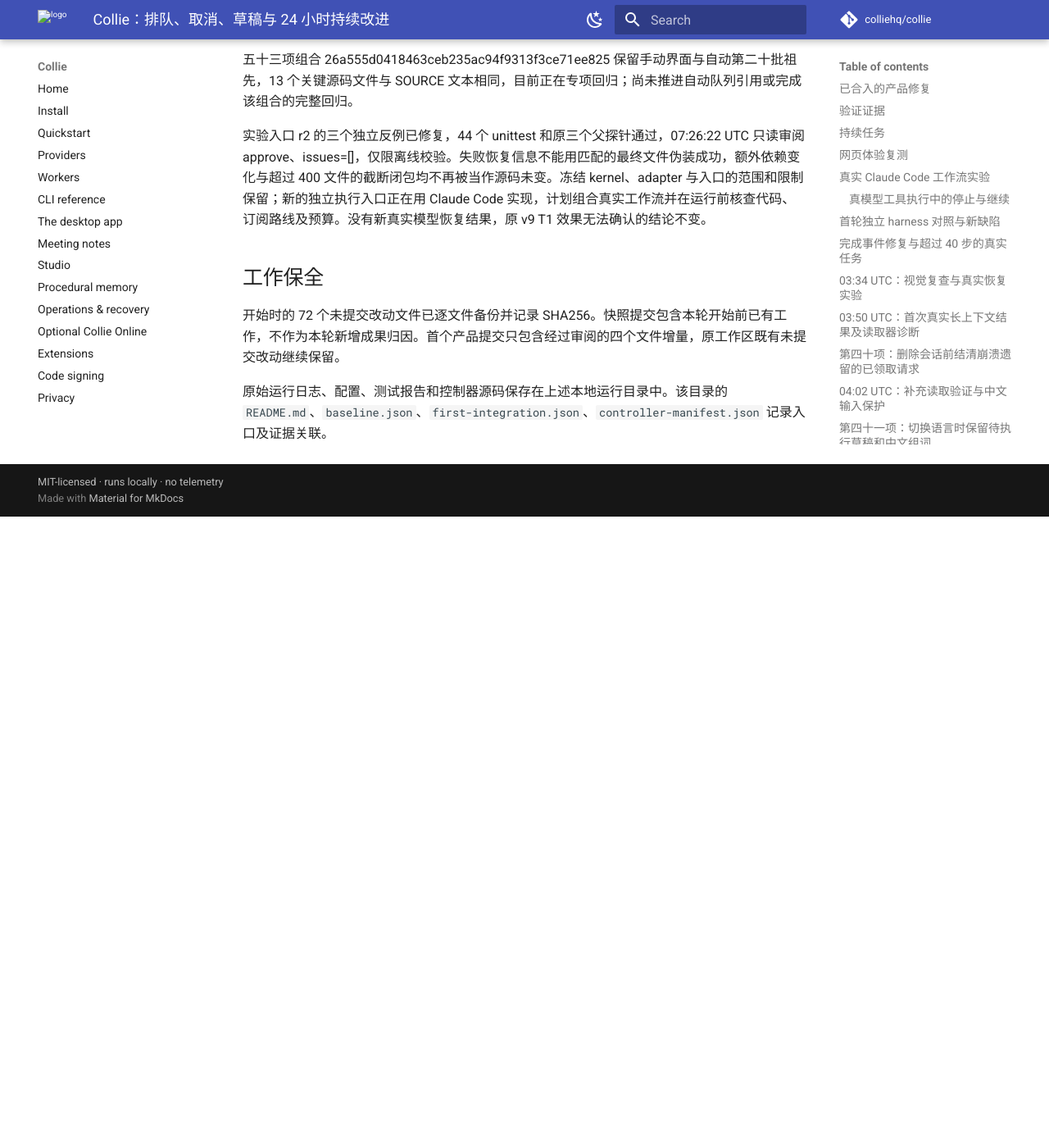
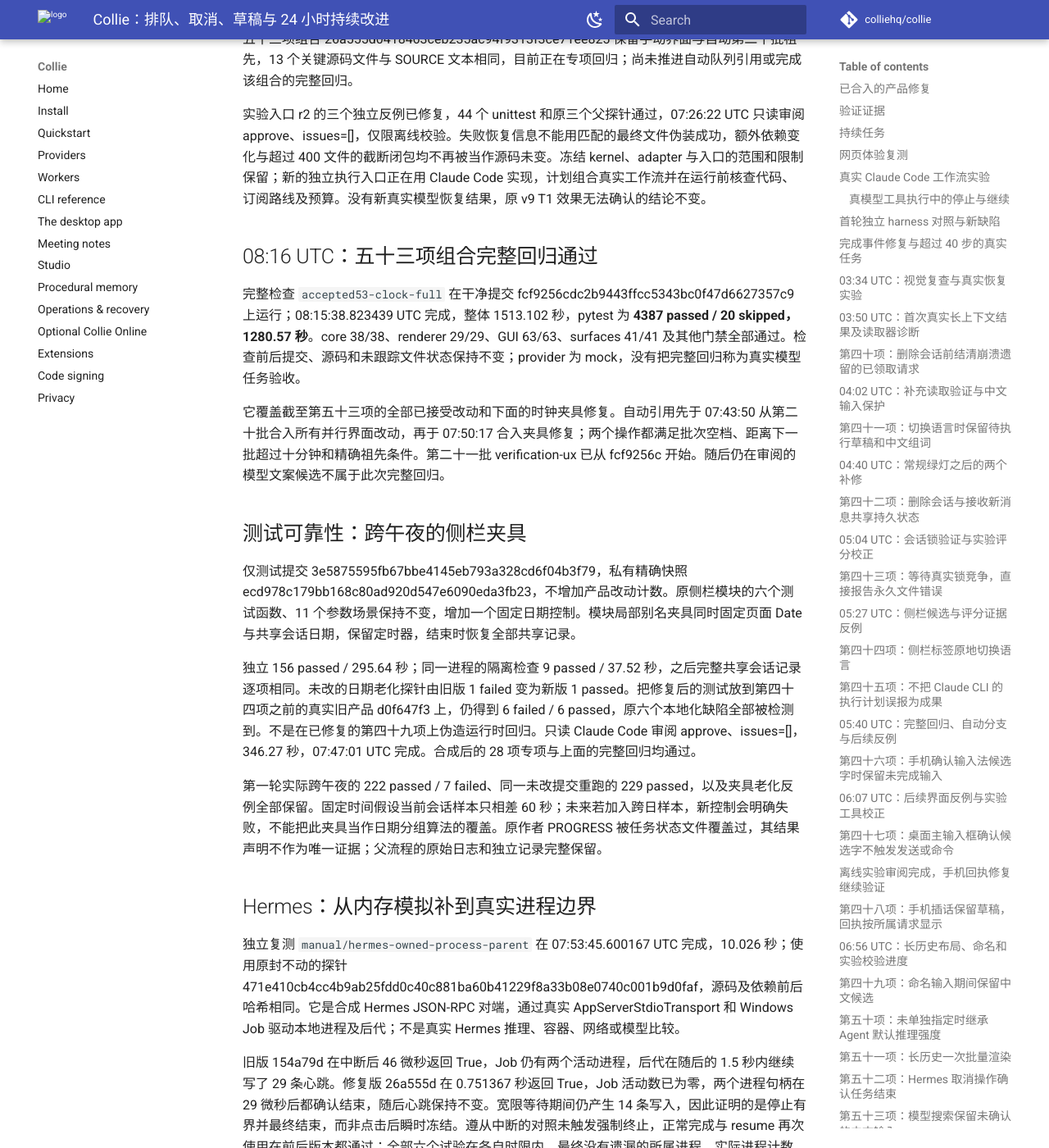
Before and after one commit to colliehq/collie, an MkDocs documentation site: the page built from docs/product-evolution-2026-09-13.md, in a window 1280 px wide and 1400 px high, scrolled down 41550 px. Shown: the whole window at 82% size. Built offline with MkDocs 1.6.1 and Material for MkDocs 9.7.7, drawn with Linux system fonts in a browser that asks for light colours; comment, search, counter and statistics services are not loaded; before the commit the page ends 42180 px from its top, so only the background shows below that; some of the changed text lies outside the part shown.

Commit message:
docs: record full regression and process cancellation evidence

```diff
--- a/docs/product-evolution-2026-09-13.md
+++ b/docs/product-evolution-2026-09-13.md
@@ -2,7 +2,7 @@
 
 本轮从 2026-09-13 05:15 PDT 开始，后台任务截止于 2026-09-14 05:15 PDT。
 
-五十三项产品改动已提交。新增命名和模型选择器的中文输入保护、默认推理强度继承、长历史批量渲染，以及 Hermes 停止确认。最新完成的完整回归是自动第十九批：4329 passed / 20 skipped，包含截至第四十六项的基线与第五十项推理强度修复；不包含其后独立合入的界面改动和 Hermes 修复。当前五十三项干净组合正在专项回归。跨午夜的七个失败已定位为测试时钟漂移，同一未改源码完整重跑原专项得到 229 passed；夹具修复独立验证中。长任务实验的三层校验已获限定范围的离线审阅，实际执行入口仍在实现，尚无新的真实恢复成功或跨 harness 排名结论。
+五十三项产品改动已提交，另有侧栏测试时钟修复。包含全部这些改动的干净组合 fcf9256c 已于 08:15:38 UTC 通过完整回归：4387 passed / 20 skipped，GUI 63/63、跨界面 41/41，其他门禁全部通过。Hermes 取消修复也通过独立真实本地进程复测：合成协议对端及其后代被终止，正常完成和再次使用的对照通过。中文模型窗口的文案修复通过独立输入保全探针，正在专项回归与审阅，尚未计入产品提交或完整回归。新的长任务实验入口已被独立反例发现证据覆盖和源码身份缺陷，修复中，尚无新的真实恢复成功或跨 harness 排名结论。
 
 ## 已合入的产品修复
 
@@ -576,6 +576,34 @@ v9 的实验路由现保留产品内建 claude-agent-sdk 身份，在自己的
 
 实验入口 r2 的三个独立反例已修复，44 个 unittest 和原三个父探针通过，07:26:22 UTC 只读审阅 approve、issues=[]，仅限离线校验。失败恢复信息不能用匹配的最终文件伪装成功，额外依赖变化与超过 400 文件的截断闭包均不再被当作源码未变。冻结 kernel、adapter 与入口的范围和限制保留；新的独立执行入口正在用 Claude Code 实现，计划组合真实工作流并在运行前核查代码、订阅路线及预算。没有新真实模型恢复结果，原 v9 T1 效果无法确认的结论不变。
 
+## 08:16 UTC：五十三项组合完整回归通过
+
+完整检查 `accepted53-clock-full` 在干净提交 fcf9256cdc2b9443ffcc5343bc0f47d6627357c9 上运行；08:15:38.823439 UTC 完成，整体 1513.102 秒，pytest 为 **4387 passed / 20 skipped，1280.57 秒**。core 38/38、renderer 29/29、GUI 63/63、surfaces 41/41 及其他门禁全部通过。检查前后提交、源码和未跟踪文件状态保持不变；provider 为 mock，没有把完整回归称为真实模型任务验收。
+
+它覆盖截至第五十三项的全部已接受改动和下面的时钟夹具修复。自动引用先于 07:43:50 从第二十批合入所有并行界面改动，再于 07:50:17 合入夹具修复；两个操作都满足批次空档、距离下一批超过十分钟和精确祖先条件。第二十一批 verification-ux 已从 fcf9256c 开始。随后仍在审阅的模型文案候选不属于此次完整回归。
+
+## 测试可靠性：跨午夜的侧栏夹具
+
+仅测试提交 3e5875595fb67bbe4145eb793a328cd6f04b3f79，私有精确快照 ecd978c179bb168c80ad920d547e6090eda3fb23，不增加产品改动计数。原侧栏模块的六个测试函数、11 个参数场景保持不变，增加一个固定日期控制。模块局部别名夹具同时固定页面 Date 与共享会话日期，保留定时器，结束时恢复全部共享记录。
+
+独立 156 passed / 295.64 秒；同一进程的隔离检查 9 passed / 37.52 秒，之后完整共享会话记录逐项相同。未改的日期老化探针由旧版 1 failed 变为新版 1 passed。把修复后的测试放到第四十四项之前的真实旧产品 d0f647f3 上，仍得到 6 failed / 6 passed，原六个本地化缺陷全部被检测到。不是在已修复的第四十九项上伪造运行时回归。只读 Claude Code 审阅 approve、issues=[]，346.27 秒，07:47:01 UTC 完成。合成后的 28 项专项与上面的完整回归均通过。
+
+第一轮实际跨午夜的 222 passed / 7 failed、同一未改提交重跑的 229 passed，以及夹具老化反例全部保留。固定时间假设当前会话样本只相差 60 秒；未来若加入跨日样本，新控制会明确失败，不能把此夹具当作日期分组算法的覆盖。原作者 PROGRESS 被任务状态文件覆盖过，其结果声明不作为唯一证据；父流程的原始日志和独立记录完整保留。
+
+## Hermes：从内存模拟补到真实进程边界
+
+独立复测 `manual/hermes-owned-process-parent` 在 07:53:45.600167 UTC 完成，10.026 秒；使用原封不动的探针 471e410cb4cc4b9ab25fdd0c40c881ba60b41229f8a33b08e0740c001b9d0faf，源码及依赖前后哈希相同。它是合成 Hermes JSON-RPC 对端，通过真实 AppServerStdioTransport 和 Windows Job 驱动本地进程及后代；不是真实 Hermes 推理、容器、网络或模型比较。
+
+旧版 154a79d 在中断后 46 微秒返回 True，Job 仍有两个活动进程，后代在随后的 1.5 秒内继续写了 29 条心跳。修复版 26a555d 在 0.751367 秒返回 True，Job 活动数已为零，两个进程句柄在 29 微秒后都确认结束，随后心跳保持不变。宽限等待期间仍产生 14 条写入，因此证明的是停止有界并最终结束，而非点击后瞬时冻结。遵从中断的对照未触发强制终止，正常完成与 resume 再次使用在前后版本都通过；全部六个试验在各自时限内，最终没有遗漏的所属进程。实际进程计数、句柄和后续写入共同构成证据，未使用 mock.killed 标记代替。
+
+## 当前进行中的工作与额度
+
+模型选择窗口在中文页面仍显示英文标题、搜索说明、计费类别和状态，已由实际 DOM、稳定截图和两个延迟语言反例确认。首个实现任务在单次 20 分钟时限到达时停止，原代码和超时保留，未视为通过。接续 Claude Code 于 08:11:10 UTC 完成，现有代码两份哈希保持不变；18 个新场景和原 13 个输入法场景通过其检查。独立的同一父探针于 08:14:48 UTC 得到 2 passed / 2.73 秒，保留中文组合输入、焦点与节点身份。原父探针 V1 的构造参数错误曾导致纯接入失败，已更正且保留，不计作产品缺陷。178 行新增、45 行删除的界面改动和 488 行新测试正在独立完整专项、旧码回放和审阅；自动小批次的行数门槛仅对这两个冻结文件作了明确手动范围放行，行为及审阅条件不变。
+
+新长任务执行入口 r1 的作者 67 个离线检查通过，但两个独立反例实际失败：拒绝重复使用实验目录时改写了旧 executor-run.json；已加载旧代码的模块被当前磁盘新文件的哈希错误认证。首轮只读审阅因单次十分钟时限结束，没有 approve 或 reject 结论。原候选、反例、无结论的超时和文件哈希均保留，新的 Claude Code 修复正在处理这些问题，并核查真实恢复数据、实际执行源码和较低预算的执行。仍未运行新的真实模型批次，原 v9 T1 效果无法确认的结论不变。
+
+08:10:34.774949 UTC 的实际订阅查询显示五小时窗口自然重置为 0% 使用，下次重置 13:09:59 UTC；本周使用 92%，周重置 20:00:00 UTC；额外付费关闭。没有手动重置、额度绕过或付费替代路线。原任务截止仍为 12:15:50 UTC。
+
 ## 工作保全
 
 开始时的 72 个未提交改动文件已逐文件备份并记录 SHA256。快照提交包含本轮开始前已有工作，不作为本轮新增成果归因。首个产品提交只包含经过审阅的四个文件增量，原工作区既有未提交改动继续保留。
```
